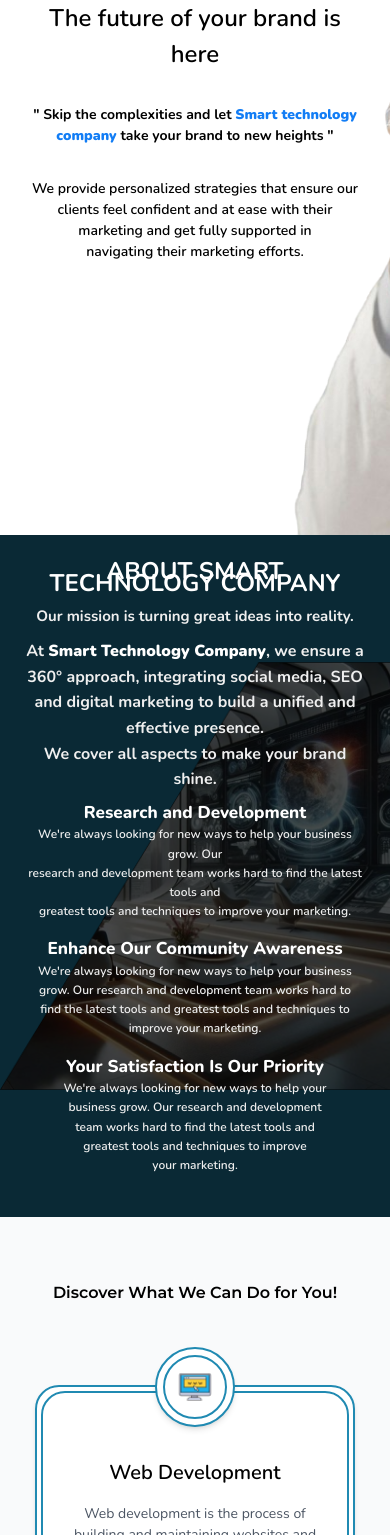
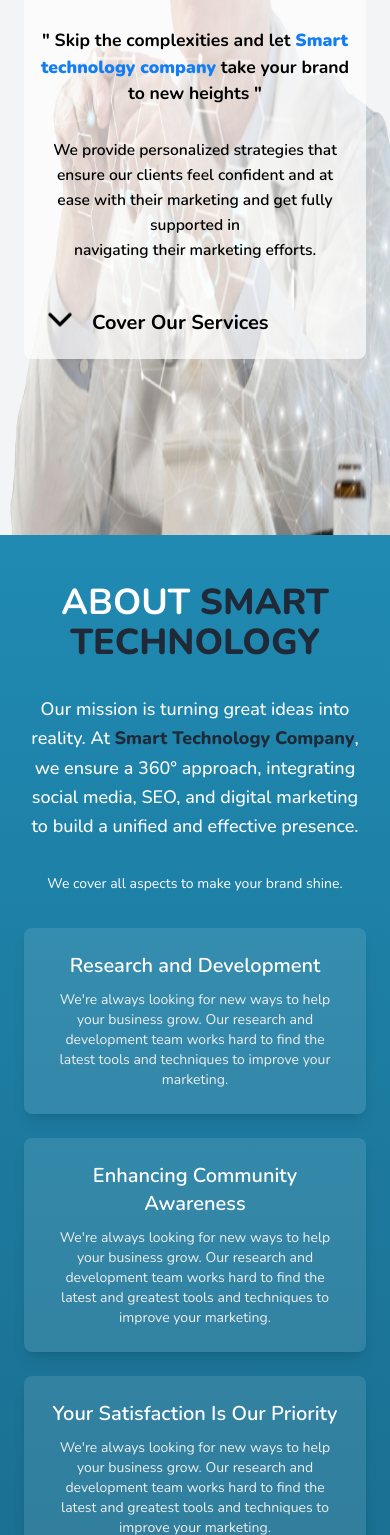
Before and after one commit to tasneemHosny/SMART, a React (Vite) app: page / in a window 390 px wide. Shown: the part 465-2000 px from the top of the page. Built offline with nearby package versions, Linux system fonts and the light colour scheme.

Commit message:
home first part

```diff
--- a/package.json
+++ b/package.json
@@ -1 +1 @@
-{"homepage":"https://tasneemHosny.github.io/SMART","name":"y","private":true,"version":"0.0.0","type":"module","scripts":{"dev":"vite","build":"vite build","lint":"eslint .","predeploy":"npm run build","deploy":"gh-pages -d dist","preview":"vite preview"},"dependencies":{"@fortawesome/fontawesome-free":"^6.7.2","@fortawesome/free-solid-svg-icons":"^6.7.2","@fortawesome/react-fontawesome":"^0.2.2","embla-carousel-react":"^8.5.2","formik":"^2.4.6","framer-motion":"^11.15.0","lucide-react":"^0.469.0","react":"^18.3.1","react-dom":"^18.3.1","react-router-dom":"^7.1.1","react-slick":"^0.30.3","slick-carousel":"^1.8.1","yup":"^1.6.1"},"devDependencies":{"@eslint/js":"^9.17.0","@types/react":"^18.3.18","@types/react-dom":"^18.3.5","@vitejs/plugin-react":"^4.3.4","autoprefixer":"^10.4.20","eslint":"^9.17.0","eslint-plugin-react":"^7.37.2","eslint-plugin-react-hooks":"^5.0.0","eslint-plugin-react-refresh":"^0.4.16","gh-pages":"^6.3.0","globals":"^15.14.0","postcss":"^8.4.49","tailwindcss":"^3.4.17","vite":"^6.0.5"}}
+{"homepage":"https://tasneemHosny.github.io/SMART","name":"y","private":true,"version":"0.0.0","type":"module","scripts":{"dev":"vite","build":"vite build","lint":"eslint .","predeploy":"npm run build","deploy":"gh-pages -d dist","preview":"vite preview"},"dependencies":{"@fortawesome/fontawesome-free":"^6.7.2","@fortawesome/free-solid-svg-icons":"^6.7.2","@fortawesome/react-fontawesome":"^0.2.2","embla-carousel-react":"^8.5.2","formik":"^2.4.6","framer-motion":"^11.15.0","lucide-react":"^0.469.0","react":"^18.3.1","react-dom":"^18.3.1","react-icons":"^5.4.0","react-router-dom":"^7.1.1","react-slick":"^0.30.3","slick-carousel":"^1.8.1","yup":"^1.6.1"},"devDependencies":{"@eslint/js":"^9.17.0","@types/react":"^18.3.18","@types/react-dom":"^18.3.5","@vitejs/plugin-react":"^4.3.4","autoprefixer":"^10.4.20","eslint":"^9.17.0","eslint-plugin-react":"^7.37.2","eslint-plugin-react-hooks":"^5.0.0","eslint-plugin-react-refresh":"^0.4.16","gh-pages":"^6.3.0","globals":"^15.14.0","postcss":"^8.4.49","tailwindcss":"^3.4.17","vite":"^6.0.5"}}
--- a/src/App.js
+++ b/src/App.js
@@ -1,7 +1,7 @@
 import React from "react";
 import { BrowserRouter as Router, Route, Routes } from "react-router-dom";
 import Navbar from "./components/Navbar";
-import Home from "./components/home";
+import Home from "./components/Home";
 import About from "./components/About";
 import Service from "./components/Service";
 import Careers from "./components/Careers";
--- a/src/App.jsx
+++ b/src/App.jsx
@@ -3,10 +3,11 @@ import { BrowserRouter as Router, Route, Routes } from "react-router-dom";
 import Navbar from "./components/navbar/Navbar.jsx";
 import ContactForm from "./components/contact/contact.jsx"
 import CareersPage from "./components/careers/careers.jsx"
-import Home from "./components/Home/home.jsx";
+import Home from "./components/home/home.jsx";
 import About from "./components/about/about.jsx";
 import D_Services from "./components/services/DesignServices/D_Services.jsx";
 import W_Services from "./components/services/WebServices/W_Services.jsx";
+
 function App() {
   return (
     <Router>
--- /dev/null
+++ b/src/ScrollToTopArrow.jsx
@@ -0,0 +1,60 @@
+import React, { useState, useEffect } from "react";
+import { ChevronUp } from "lucide-react";
+
+const ScrollToTopArrow = () => {
+  const [isVisible, setIsVisible] = useState(false);
+
+  const handleScroll = () => {
+    if (window.scrollY > 300) {
+      setIsVisible(true);
+    } else {
+      setIsVisible(false);
+    }
+  };
+
+  const scrollToTop = () => {
+    window.scrollTo({
+      top: 0,
+      behavior: "smooth",
+    });
+  };
+
+  useEffect(() => {
+    window.addEventListener("scroll", handleScroll);
+
+    return () => {
+      window.removeEventListener("scroll", handleScroll);
+    };
+  }, []);
+
+  const styles = {
+    container: {
+      position: "fixed",
+      bottom: "1.5rem",
+      right: "1.5rem",
+      cursor: "pointer",
+      zIndex: 50,
+      borderRadius: "50%",
+      padding: "0.5rem",
+      boxShadow: "0 10px 15px -3px rgba(0, 0, 0, 0.1), 0 4px 6px -2px rgba(0, 0, 0, 0.05)",
+      transition: "background-color 0.3s ease",
+    },
+
+  };
+
+  return (
+    isVisible && (
+      <div
+        onClick={scrollToTop}
+        style={styles.container}
+        onMouseEnter={(e) => (e.currentTarget.style.backgroundColor = styles.hover.backgroundColor)}
+        onMouseLeave={(e) => (e.currentTarget.style.backgroundColor = styles.container.backgroundColor)}
+        aria-label="Scroll to top"
+      >
+        <ChevronUp width="50px" height="50px" color="black" />
+      </div>
+    )
+  );
+};
+
+export default ScrollToTopArrow;
--- a/src/components/home/AboutSection.jsx
+++ b/src/components/home/AboutSection.jsx
@@ -1,31 +1,31 @@
 import React from "react";
 import ScreenImage from "./../../assets/images/screen-image.png";
-import styles from "./AboutSection.module.css";
+
 const AboutSection = () => {
   return (
-    <div id={styles.contain} className=" relative flex bg-[#208AB2] ">
+    <div className="relative">
+      {/* Normal Design for Larger Screens */}
+      <div className="relative flex bg-[#208AB2] min-h-screen hidden sm:flex">
         {/* Image with responsive diagonal width */}
         <img
           src={ScreenImage}
           alt="A background showcasing Smart Technology"
-        className="absolute right-0 top-0 h-full object-cover z-10"
+          className="absolute right-0 top-0 h-full md:w-1/2 object-fit z-10"
         />
 
-      {/* Overlay for smaller screens */}
-      <div className="absolute inset-0 bg-black bg-opacity-70 sm:block md:hidden lg:hidden z-10"></div>
-
         {/* Content Section */}
-      <div id={styles.content} className="relative z-20 text-left lg:px-20 md:px-12 sm:px-8 px-6 py-8 mt-3 text-center md:text-left xl:text-left">
+        <div className="relative z-20 text-left lg:px-20 md:px-12 sm:px-8 px-6 py-8 mt-3 md:text-left xl:text-left w-full sm:w-[80%] md:w-[70%] lg:w-[70%]">
           <h2 className="text-base sm:text-lg md:text-xl lg:text-4xl font-bold text-white mb-6 uppercase font-montserrat">
             About Smart Technology Company
           </h2>
-        <p id={styles.mission} className="text-xs sm:text-sm md:text-base lg:text-xl text-[#EFEFEF] font-semibold leading-relaxed mb-6">
+          <p className="text-xs sm:text-sm md:text-base lg:text-xl text-[#EFEFEF] font-semibold leading-relaxed mb-6">
             Our mission is turning great ideas into reality.
           </p>
-        <p id={styles.intro} className="text-xs sm:text-sm md:text-base lg:text-xl xl:text-2xl text-[#EFEFEF] font-bold leading-relaxed mb-4 max-w-[600px] font-nunito">
-          At <span className="font-black text-white">Smart Technology Company</span>, we ensure a <br/>
-          360° approach, integrating social media, SEO <br/> and digital marketing to build a
-          unified and <br/> effective presence.<br/> We cover all aspects to make your brand shine.
+          <p className="text-xs sm:text-sm md:text-base w-[90%] lg:text-xl xl:text-2xl text-[#EFEFEF] font-bold leading-relaxed mb-4 font-nunito">
+            At{" "}
+            <span className="font-extrabold text-white">
+              Smart Technology Company
+            </span>, we ensure a 360° approach, integrating social media, SEO, and digital marketing to build a unified and effective presence. We cover all aspects to make your brand shine.
           </p>
 
           <div className="font-nunito">
@@ -33,32 +33,20 @@ const AboutSection = () => {
               {
                 title: "Research and Development",
                 content:
-              <>
-              We're always looking for new ways to help your business grow. Our <br/>
-              research and development team works hard to find the latest tools and<br/> greatest tools and techniques to improve your
-              marketing.
-            </>,
-              maxWidth: "max-w-[650px]",
+                  "We're always looking for new ways to help your business grow. Our research and development team works hard to find the latest tools and techniques to improve your marketing.",
+                maxWidth: "max-w-[650px] sm:w-[95%]",
               },
               {
                 title: "Enhance Our Community Awareness",
                 content:
-              <>
-              We're always looking for new ways to help your business <br/> grow. Our
-              research and development team works hard to <br/> find the latest tools and greatest tools and techniques to <br /> improve your
-              marketing.
-            </>,
-              maxWidth: "max-w-[550px]",
+                  "We're always looking for new ways to help your business grow. Our research and development team works hard to find the latest and greatest tools and techniques to improve your marketing.",
+                maxWidth: "max-w-[550px] sm:w-[88%]",
               },
               {
                 title: "Your Satisfaction Is Our Priority",
                 content:
-              <>
-              We're always looking for new ways to help your <br/> business grow. Our
-              research and development <br/> team works hard to find the latest tools and<br/> greatest tools and techniques to improve <br/>your
-              marketing.
-            </>,
-              maxWidth: "max-w-[475px]",
+                  "We're always looking for new ways to help your business grow. Our research and development team works hard to find the latest and greatest tools and techniques to improve your marketing.",
+                maxWidth: "max-w-[475px] sm:w-[71%]",
               },
             ].map((item, index) => (
               <div key={index} className="mb-6">
@@ -73,6 +61,58 @@ const AboutSection = () => {
           </div>
         </div>
       </div>
+
+      {/* Small Screen Design */}
+      <div className="relative bg-gradient-to-b from-[#208AB2] to-[#1A6E90] text-white min-h-screen flex flex-col sm:hidden items-center justify-center px-6 lg:px-12 py-12">
+        {/* Text Section */}
+        <div className="w-full text-center space-y-8">
+          <h2 className="text-4xl sm:text-5xl font-bold uppercase">
+            About{" "}
+            <span className="font-extrabold text-gray-800">
+              Smart Technology
+            </span>
+          </h2>
+          <p className="text-lg sm:text-xl font-medium leading-relaxed">
+            Our mission is turning great ideas into reality. At{" "}
+            <span className="font-extrabold text-gray-800">
+              Smart Technology Company
+            </span>, we ensure a 360° approach, integrating social media, SEO, and digital marketing to build a unified and effective presence.
+          </p>
+          <p className="text-sm sm:text-base md:text-lg leading-relaxed">
+            We cover all aspects to make your brand shine.
+          </p>
+
+          {/* Feature List */}
+          <div className="grid grid-cols-1 gap-6 mt-8">
+            {[
+              {
+                title: "Research and Development",
+                content:
+                  "We're always looking for new ways to help your business grow. Our research and development team works hard to find the latest tools and techniques to improve your marketing.",
+              },
+              {
+                title: "Enhancing Community Awareness",
+                content:
+                  "We're always looking for new ways to help your business grow. Our research and development team works hard to find the latest and greatest tools and techniques to improve your marketing.",
+              },
+              {
+                title: "Your Satisfaction Is Our Priority",
+                content:
+                  "We're always looking for new ways to help your business grow. Our research and development team works hard to find the latest and greatest tools and techniques to improve your marketing.",
+              },
+            ].map((item, index) => (
+              <div
+                key={index}
+                className="bg-white bg-opacity-10 p-6 rounded-lg shadow-lg hover:bg-opacity-20 transition-colors duration-300"
+              >
+                <h3 className="text-xl font-semibold">{item.title}</h3>
+                <p className="text-sm sm:text-base mt-2 text-[#EFEFEF]">{item.content}</p>
+              </div>
+            ))}
+          </div>
+        </div>
+      </div>
+    </div>
   );
 };
 
--- a/src/components/home/AboutSection.module.css
+++ /dev/null
@@ -1,143 +0,0 @@
-#contain{
-    width: 100%;
-    max-width: 100%;
-    display: flex;
-    flex-direction: column;
-    background-image: url('./../../assets/images/screen-image.png');
-    background-size: contain;
-    background-position: right;
-    background-repeat: no-repeat;
-    height: fit-content;
-    max-height: fit-content;
-    overflow: hidden;
-}
-#contain img{
-    display:none;
-}
-
-#content{
-    width: 100%;
-    padding:1rem 2rem;
-    font-family: 'Nunito';
-    height: fit-content;
-    max-height: fit-content;
-
-}
-#content h2{
-    font-size:36px;
-    font-family: 'Nunito';
-    font-weight: 700;
-
-}
-#content h3{
-    font-size:22.14px;
-    font-family: 'Nunito';
-    font-weight: 800;
-}
-#content #intro{
-    font-size:26px;
-    font-family: 'Nunito';
-    font-weight: 700;
-}
-#content p{
-    font-size:17.71px;
-    font-family: 'Nunito';
-    font-weight: 600;
-}
-#content #mission{
-    font-size:25px;
-    font-family: 'Nunito';
-    font-weight: 700;
-}
-#intro span{
-    font-weight: 900;
-}
-
-/* Media Queries */
-@media (max-width : 1200px) {
-    #content h2{
-        font-size:30px;
-        font-family: 'Nunito';
-        font-weight: 700;
-    }
-    #content h3{
-        font-size:18.14px;
-        font-family: 'Nunito';
-        font-weight: 800;
-    }
-    #content #intro{
-        font-size:20px;
-        font-family: 'Nunito';
-        font-weight: 700;
-    }
-    #content p{
-        font-size:14px;
-        font-family: 'Nunito';
-        font-weight: 600;
-    }
-
-
-    #mission{
-        font-size:25px;
-        font-family: 'Nunito';
-        font-weight: 700;
-    }
-    #intro span{
-        font-weight: 900;
-    }
-}
-
-@media (max-width : 1024px) {
-    #content{
-        width: 100%;
-        padding:1rem 2rem;
-        font-family: 'Nunito';
-    }
-    #content h2{
-        font-size:26px;
-        line-height:0.5;
-    }
-    #content h3{
-        font-size:18.14px;
-        line-height:0.5;
-    }
-    #content #intro{
-        font-size:16px;
-    }
-    #content p{
-        font-size:14px;
-        line-height:1.8;
-    }
-    #content #mission{
-        font-size:15px;
-        line-height:0.5;
-        margin-bottom: 1.2rem;
-    }
-}
-@media (max-width : 900px) {
-    #content{
-        width: 100%;
-        padding:1.1rem 1.5rem;
-        font-family: 'Nunito';
-    }
-    #content h2{
-        font-size:24px;
-        line-height:0.5;
-    }
-    #content h3{
-        font-size:17.14px;
-        line-height:0.5;
-    }
-    #content #intro{
-        font-size:16px;
-    }
-    #content p{
-        font-size:12px;
-        line-height:1.6;
-    }
-    #content #mission{
-        font-size:15px;
-        line-height:0.5;
-        margin-bottom: 1.2rem;
-    }
-}
--- a/src/components/home/HeroSection.jsx
+++ b/src/components/home/HeroSection.jsx
@@ -1,18 +1,35 @@
 import React from "react";
 import { motion } from "framer-motion";
-import VRImage from "./../../assets/images/vr.png";
+import { ChevronDown } from "lucide-react";
+import VRImage from "../../assets/images/vr.png";
+import VRImageSmall from "../../assets/images/vr-image.png";
 
-const HeroSection = () => {
+const HeroSection = ({ servicesRef }) => {
+  const handleScrollToServices = () => {
+    // Scroll to the services section with smooth behavior
+    if (servicesRef && servicesRef.current) {
+      servicesRef.current.scrollIntoView({ behavior: "smooth" });
+    }
+  };
+
   return (
-    <div className="relative flex items-center justify-left mt-[60px] min-h-screen overflow-hidden">
+    <div className="relative flex flex-col items-center justify-center sm:items-start sm:justify-left sm:bg-gray-100 mt-[60px] min-h-screen overflow-hidden">
       <img
         src={VRImage}
         alt="Hero Background Image"
-        className="absolute inset-0 w-full h-full object-cover"
+        className="absolute inset-0 w-full h-full object-fit hidden sm:block"
       />
-      <div className="relative z-10 text-left lg:px-20 px-6 sm:px-11 font-nunito">
+
+      <img
+        src={VRImageSmall}
+        alt="Hero Background Image (Small)"
+        className="absolute bg-gray-100 inset-0 w-full h-full object-fit sm:hidden"
+      />
+
+      <div className="relative z-10 lg:px-20 px-6 sm:px-11 font-nunito sm:text-left text-center">
+        <div className="sm:bg-transparent bg-white bg-opacity-70 sm:rounded-none rounded-lg p-4 sm:p-0">
           <motion.h1
-          className="md:text-3xl sm:text-xl font-semibold max-w-[690px] text-black md:leading-normal text-center md:text-left"
+            className="text-[6vw] sm:text-[5vw] md:text-[2.5vw] font-semibold max-w-full text-black leading-[1.2] sm:text-left text-center"
             initial={{ opacity: 0, y: 20 }}
             animate={{ opacity: 1, y: 0 }}
             transition={{ duration: 1, delay: 0.2 }}
@@ -22,7 +39,7 @@ const HeroSection = () => {
           </motion.h1>
 
           <motion.p
-          className="mt-8 md:text-[30px] sm:text-2xl font-bold text-black max-w-[530px] md:leading-normal text-center md:text-left"
+            className="mt-8 text-[4.5vw] sm:text-[3.5vw] md:text-[1.8vw] font-bold text-black sm:max-w-[60%] max-w-full leading-[1.5] sm:text-left text-center"
             initial={{ opacity: 0, y: 20 }}
             animate={{ opacity: 1, y: 0 }}
             transition={{ duration: 1, delay: 0.3 }}
@@ -35,7 +52,7 @@ const HeroSection = () => {
           </motion.p>
 
           <motion.p
-          className="mt-8 mb-9 md:text-2xl sm:text-xl text-black font-semibold max-w-[580px] md:leading-snug text-center md:text-left"
+            className="mt-8 mb-9 text-[4vw] sm:text-[3vw] md:text-[1.6vw] text-black font-semibold sm:max-w-[60%] max-w-full leading-[1.6] sm:text-left text-center"
             initial={{ opacity: 0, y: 20 }}
             animate={{ opacity: 1, y: 0 }}
             transition={{ duration: 1, delay: 0.4 }}
@@ -43,6 +60,23 @@ const HeroSection = () => {
             We provide personalized strategies that ensure our clients feel confident and
             at ease with their marketing and get fully supported in <br /> navigating their marketing efforts.
           </motion.p>
+
+          {/* Arrow Button */}
+          <motion.div
+            className="mt-10 cursor-pointer flex items-center justify-start gap-3"
+            onClick={handleScrollToServices} // Trigger scroll on click
+            initial={{ opacity: 0 }}
+            animate={{ opacity: 1 }}
+            transition={{ duration: 1, delay: 0.5 }}
+          >
+            <ChevronDown
+              size={40} // Adjust size of the arrow
+              color="black"
+              className="animate-bounce"
+            />
+            <span className="text-xl font-bold text-black">Cover Our Services</span>
+          </motion.div>
+        </div>
       </div>
     </div>
   );
--- a/src/components/home/ServiceSection.jsx
+++ b/src/components/home/ServiceSection.jsx
@@ -1,4 +1,5 @@
 import React from "react";
+import { Link } from "react-router-dom";
 import web from "./../../assets/images/web.png";
 import ui from "./../../assets/images/ui.png";
 import app from "./../../assets/images/app.png";
@@ -55,6 +56,7 @@ const Services = () => {
             <p className="text-med text-gray-600 mb-6 px-2 font-nunito">{service.description}</p>
 
             <div className="absolute bottom-6 left-0 right-0 px-6">
+              <Link to="/Contact">
                 <button className="w-full bg-[#208AB2] text-white py-2 px-4 rounded-3xl hover:bg-[#57a2be] flex items-center justify-center gap-2">
                   Enroll now
                   <img
@@ -63,6 +65,7 @@ const Services = () => {
                     className="w-5 h-5"
                   />
                 </button>
+              </Link>
             </div>
           </div>
         ))}
--- a/src/components/home/home.jsx
+++ b/src/components/home/home.jsx
@@ -1,11 +1,13 @@
+import React, { useRef } from "react";
 import styles from "./page.module.css";
 import EmblaCarousel from "./EmblaCarousel/EmblaCarousel";
-import Screenshot1 from '../../assets/images/screenshot1.png'
-import Screenshot2 from '../../assets/images/screenshot2.png'
-import Screenshot3 from '../../assets/images/screenshot3.png'
-import Frame169 from '../../assets/images/Frame169.png'
-import Frame170 from '../../assets/images/Frame170.png'
-import Frame171 from '../../assets/images/Frame171.png'
+import ScrollToTopArrow from "../../ScrollToTopArrow"; // Import the ScrollToTopArrow component
+import Screenshot1 from '../../assets/images/screenshot1.png';
+import Screenshot2 from '../../assets/images/screenshot2.png';
+import Screenshot3 from '../../assets/images/screenshot3.png';
+import Frame169 from '../../assets/images/Frame169.png';
+import Frame170 from '../../assets/images/Frame170.png';
+import Frame171 from '../../assets/images/Frame171.png';
 import SmartIntro from "./Div/SmartIntro";
 import HeroSection from "./HeroSection";
 import AboutSection from "./AboutSection";
@@ -13,56 +15,63 @@ import Services from "./ServiceSection";
 import Clients from "./ClientSection";
 
 export default function Home() {
-  const OPTIONS1 = {}
-  const OPTIONS2 = {}
+  const servicesRef = useRef(null);
+
+  const OPTIONS1 = {};
+  const OPTIONS2 = {};
   const SLIDES1 = [
-    {'img' :Frame169},
-    {'img' :Frame170},
-    {'img' :Frame171},
-    {'img' :Frame169},
-    {'img' :Frame170},
-    {'img' :Frame171},
+    { 'img' : Frame169 },
+    { 'img' : Frame170 },
+    { 'img' : Frame171 },
+    { 'img' : Frame169 },
+    { 'img' : Frame170 },
+    { 'img' : Frame171 },
   ];
   const SLIDES2 = [
-    {'name' : 'slides2','img' :Screenshot1},
-    {'img' :Screenshot2},
-    {'img' :Screenshot3},
-    {'img' :Screenshot1},
-    {'img' :Screenshot2},
-    {'img' :Screenshot3},
+    { 'name' : 'slides2', 'img' : Screenshot1 },
+    { 'img' : Screenshot2 },
+    { 'img' : Screenshot3 },
+    { 'img' : Screenshot1 },
+    { 'img' : Screenshot2 },
+    { 'img' : Screenshot3 },
   ];
+
   return (
     <>
       <div className="home-page">
         <section className="hero-section">
-        <HeroSection />
+          <HeroSection servicesRef={servicesRef} />
         </section>
 
         <section className="about-section">
           <AboutSection />
         </section>
 
-      <section className="services-section">
+        <section ref={servicesRef} className="services-section">
           <Services />
         </section>
 
         <section className="client-section">
           <Clients />
         </section>
-      <div  className={styles.container}>
+
+        <div className={styles.container}>
           <div className={styles.carouselComponent1}>
             <div className={styles.brand}>
               <h1>Brand stories with <br/>Smart technology company </h1>
               <p>Discover how<span> Smart technology company </span>has helped many brands succeed.</p>
               <p>We’ve worked with a variety of businesses to boost their success and make a real impact.</p>
             </div>
-      <EmblaCarousel  slides={SLIDES1} options={OPTIONS1}/>
+            <EmblaCarousel slides={SLIDES1} options={OPTIONS1} />
           </div>
+
           <div className={styles.carouselComponent2}>
             <h1>What Clients Say </h1>
-    <EmblaCarousel   slides={SLIDES2} options={OPTIONS2}/>
+            <EmblaCarousel slides={SLIDES2} options={OPTIONS2} />
           </div>
+
           <SmartIntro />
+
           <div className={styles.getContact}>
             <div className={styles.contain}>
               <p>See how we can elevate your brand, Let's Talk</p>
@@ -73,6 +82,7 @@ export default function Home() {
           </div>
         </div>
       </div>
+      <ScrollToTopArrow /> {/* Add ScrollToTopArrow */}
     </>
   );
 }
--- a/src/components/navbar/Navbar.jsx
+++ b/src/components/navbar/Navbar.jsx
@@ -17,7 +17,7 @@ function Navbar() {
 
   return (
     <nav className="shadow-[0_4px_2px_-1px_rgba(0,0,0,0.1),0_2px_4px_-1px_rgba(0,0,0,0.06)]">
-      <div className="mx-auto flex items-center justify-between py-4 lg:px-20 sm:px-11">
+      <div className="mx-auto flex items-center justify-between py-4 px-4 lg:px-20 sm:px-11">
         {/* Logo */}
         <div className="flex items-center space-x-2">
           <img
```
Also changed, not shown: src/components/about/about.jsx (+18 -2 lines), 1 other file (tests, documents, lock files or other folders). Lines whose indentation alone changed are shown as unchanged.
